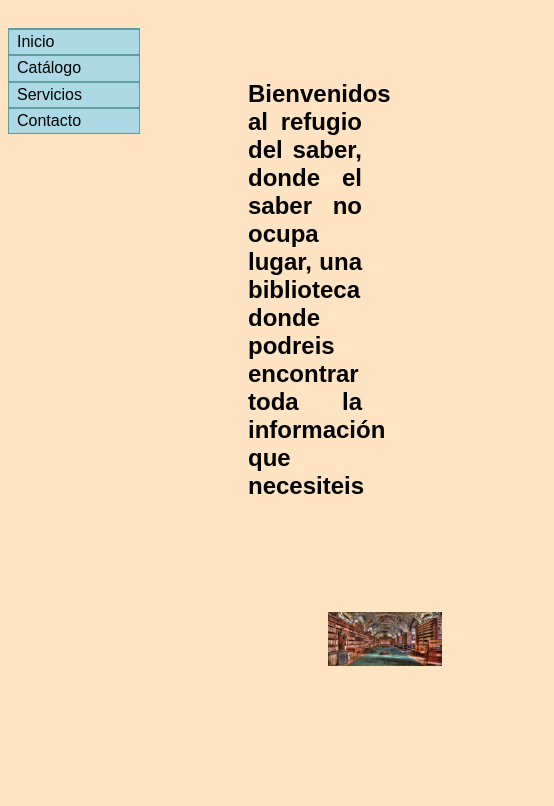
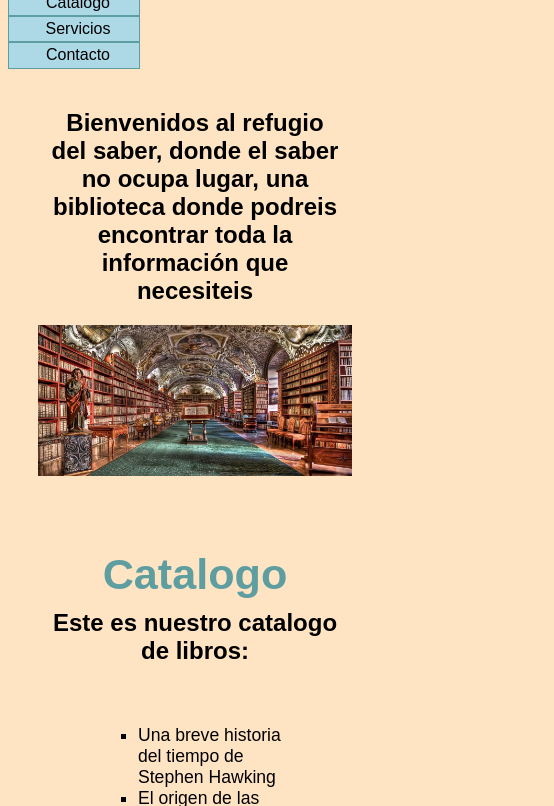
Before and after one commit to Beronike/Beronike.github.io.responsive, a plain HTML site: page index.html in a window 390 px wide. Shown: the part 206-1012 px from the top of the page, 554 px wide, since content can reach past the window. Drawn offline with Linux system fonts and the light colour scheme.

Commit message:
Update estilo.css

```diff
--- a/estilo.css
+++ b/estilo.css
@@ -31,7 +31,9 @@ margin: 80px;
 }
 
 .menu{
-float: left;
+  display: flex;
+  flex-wrap: wrap;
+  justify-content: center;
 
 }
 ul.menu{
@@ -54,7 +56,7 @@ text-decoration: none;
 color: black;
 }
 section{
- margin-left: 220px;
+ margin: 20px;
   padding: 20px;
 }
 ul.catalogo {
@@ -99,3 +101,32 @@ font-weight: bold;
 footer{
 clear: both;
 }
+@media (max-width: 768px) {
+  .menu {
+    flex-direction: column;
+    align-items: center;
+  }
+
+  ul.menu li {
+    width: 100%;
+    text-align: center;
+  }
+
+  section {
+    margin: 10px;
+  }
+
+  form {
+    width: 90%;
+  }
+
+  h1, h2, h3, h4 {
+    text-align: center;
+    margin: 10px;
+  }
+
+  img {
+    margin: 10px auto;
+    max-width: 100%;
+  }
+}
```
